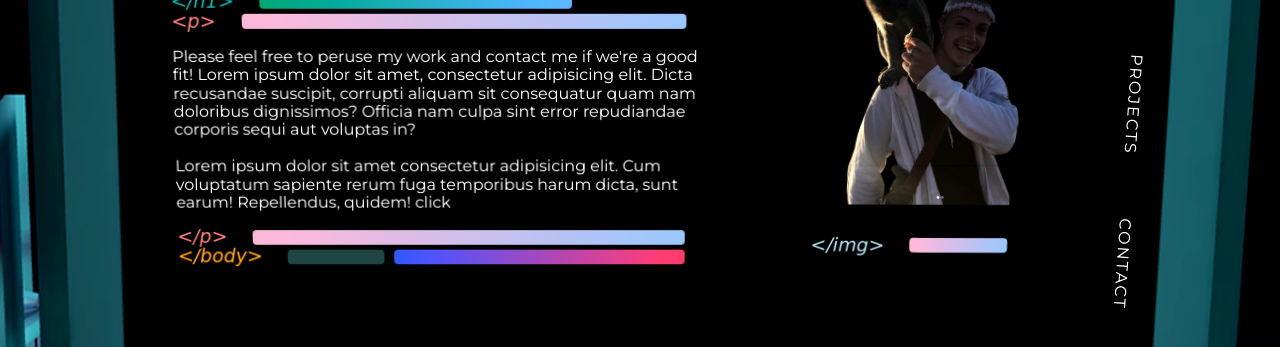
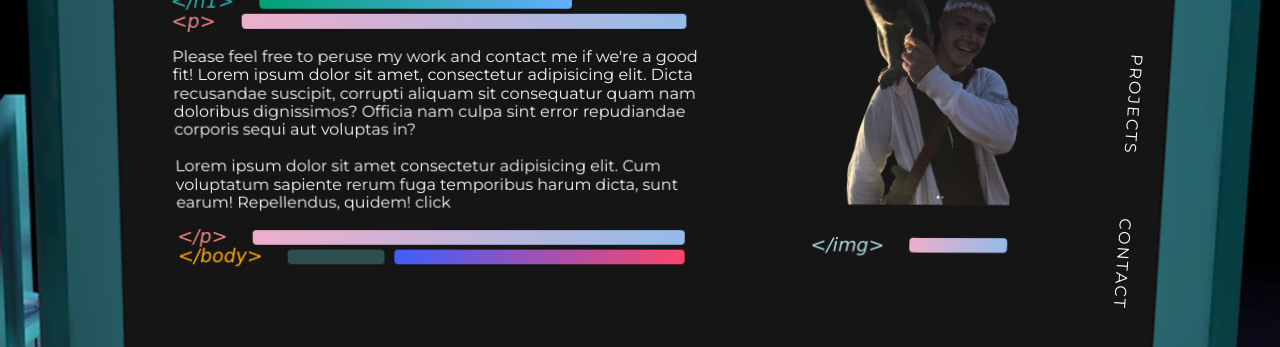
Before and after one commit to MisterMaroki/Portfolio-v1, a plain HTML site: page index.html in a window 1280 px wide. Shown: the part 305-652 px from the top of the page. Drawn offline with Linux system fonts and the light colour scheme; a web font is replaced by a local one.

Commit message:
remove extra contrast

```diff
--- a/styles.scss
+++ b/styles.scss
@@ -13,7 +13,7 @@ html {
 	overflow: hidden;
 	background-color: #0d0d0d;
 	background-blend-mode: multiply;
-	filter: contrast(1.2);
+
 	touch-action: none;
 	background-repeat: no-repeat;
 }
@@ -227,7 +227,7 @@ a {
 	);
 }
 .transparent {
-	background-color: #0d0d0d;
+	background-color: transparent;
 }
 .fake-tag {
 	font-family: "Unkempt", cursive;
@@ -361,7 +361,6 @@ a {
 	}
 	html {
 		background-image: url("./images/bg-14-9.png");
-		filter: contrast(1.2);
 	}
 }
 
@@ -410,6 +409,9 @@ a {
 	}
 }
 @media (max-aspect-ratio: 10/9) {
+	html {
+		background-image: url("./images/bg-mobile.png");
+	}
 	.title > h1 {
 		font-size: 2rem;
 	}
```
Also changed, not shown: images/bg-mobile.png (added), styles.css, 1 other file.
